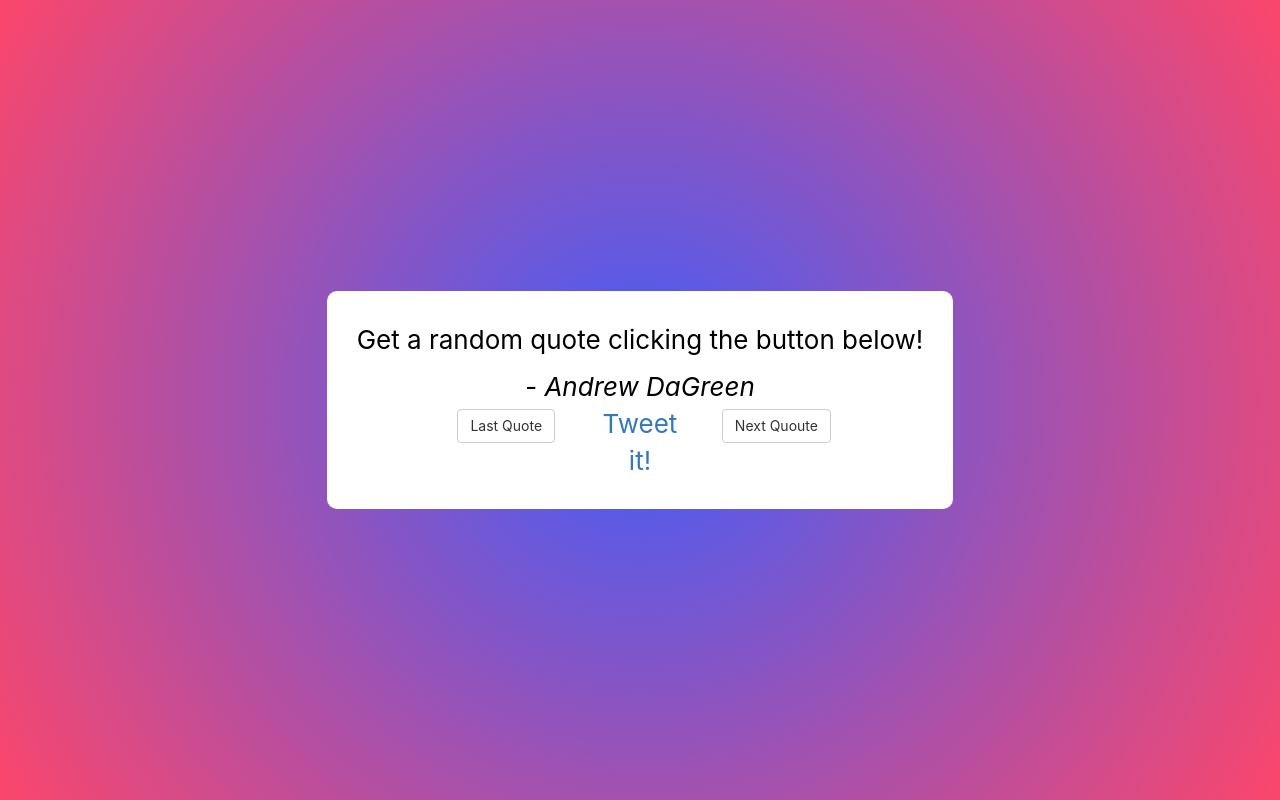
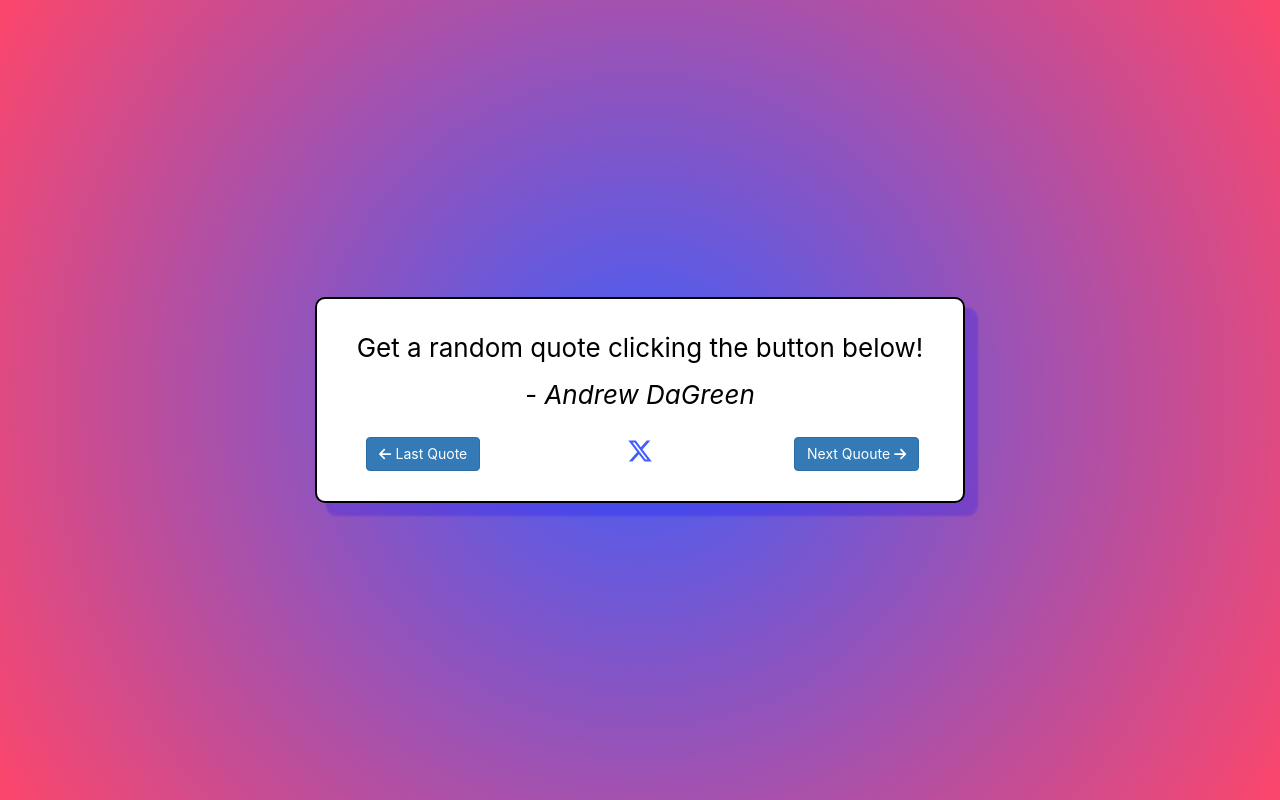
Before and after one commit to Verdecelulandres/Random-Quote-Machine, a React (Create React App) app: page / in a window 1280 px wide. Built offline with nearby package versions, Linux system fonts and the light colour scheme; no server answers.

Commit message:
Add fontawesome icons and finished styling

```diff
--- a/package.json
+++ b/package.json
@@ -3,6 +3,11 @@
   "version": "0.1.0",
   "private": true,
   "dependencies": {
+    "@fortawesome/fontawesome-svg-core": "^6.5.2",
+    "@fortawesome/free-brands-svg-icons": "^6.5.2",
+    "@fortawesome/free-regular-svg-icons": "^6.5.2",
+    "@fortawesome/free-solid-svg-icons": "^6.5.2",
+    "@fortawesome/react-fontawesome": "^0.2.0",
     "@testing-library/jest-dom": "^5.17.0",
     "@testing-library/react": "^13.4.0",
     "@testing-library/user-event": "^13.5.0",
--- a/src/App.js
+++ b/src/App.js
@@ -1,8 +1,10 @@
 import React from 'react';
 import './App.scss';
 import { colorArray, rgbaArray, getThreeColors } from './background.js';
-
-
+import { FontAwesomeIcon } from '@fortawesome/react-fontawesome';
+import { faXTwitter } from '@fortawesome/free-brands-svg-icons';
+import { faArrowRight } from '@fortawesome/free-solid-svg-icons';
+import { faArrowLeft } from '@fortawesome/free-solid-svg-icons';
   let debug = true;
 
   //This URL is a Quote DB in JSON and its used by the original FCC project
@@ -152,13 +154,13 @@ changeColors = () => {
             </div>
             <div className="row" id="btn-container">
               <div className="col-xs-4">
-               <button className="btn btn-default" id="previous-quote" onClick={this.getPrevQuote}>Last Quote</button>
+               <button className="btn btn-primary" id="previous-quote" onClick={this.getPrevQuote}><FontAwesomeIcon icon={faArrowLeft} /> Last Quote</button>
               </div>
               <div className="col-xs-4">
-              <a id="tweet-quote" href={encodeURI(`https://twitter.com/intent/tweet?text= ${this.state.quote} - ${this.state.author}`)} target="_blank">Tweet it!</a>
+              <a id="tweet-quote" href={encodeURI(`https://twitter.com/intent/tweet?text= ${this.state.quote} - ${this.state.author}`)} target="_blank"><FontAwesomeIcon icon={faXTwitter} style={{color: this.state.backColors[0]}}/></a>
               </div>
               <div className="col-xs-4">
-              <button className="btn btn-default" id="new-quote" onClick={this.generateNewQuote}>Next Quoute</button> {/*Button for changing the quote in the state*/}
+              <button className="btn btn-primary" id="new-quote" onClick={this.generateNewQuote}>Next Quoute <FontAwesomeIcon icon={faArrowRight} /></button> {/*Button for changing the quote in the state*/}
               </div>
             </div>
           </div>
--- a/src/App.scss
+++ b/src/App.scss
@@ -23,16 +23,21 @@ $initial_background: rgba(63,94,251,0.1);
       flex-flow: column nowrap;
       align-items: center;
       justify-content: center;
+      gap: 20px;
       width: auto;
-      max-width: 750px;
+      max-width: 650px;
       height: auto;
       background-color: white;
       border-radius: 10px;
+      padding: 30px;
       color: black;
-      padding: 30px;
-
+      border: 2px solid black;
+      box-shadow: 12px 12px 2px 1px rgba(0, 0, 255, .2);
       #author {
-        text-align: end;
+        text-align: right;
+      }
+      #btn-container {
+        width: 650px;
       }
     }
 
```
Also changed, not shown: 2 other files (tests, documents, lock files or other folders).
